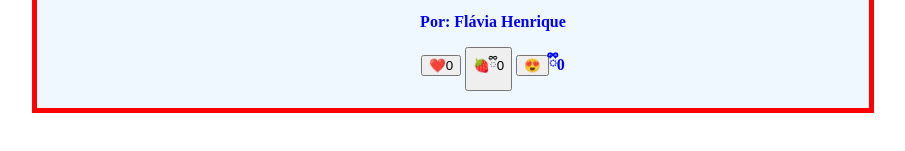
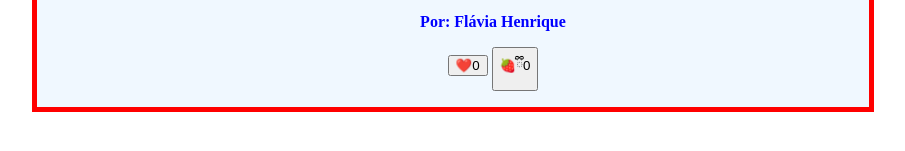
Before and after one commit to FlaviaTokumoto/1-A-2026, a plain HTML site: page index.html in a window 1280 px wide. Shown: the part 291-442 px from the top of the page, without its empty margins (187-1092 px from the left). Drawn offline with Linux system fonts and the light colour scheme.

Commit message:
retirei 3° botão

```diff
--- a/index.html
+++ b/index.html
@@ -57,7 +57,7 @@
             <p class="artigo-autor">Por: Flávia Henrique</p>
             <button>❤️<span>0</span></button>
             <button>🍓ྀི<span>0</span></button>
-            <button>😍</button>ྀི<span>0</span></button>
+
         </div>
     </main>
 
```
